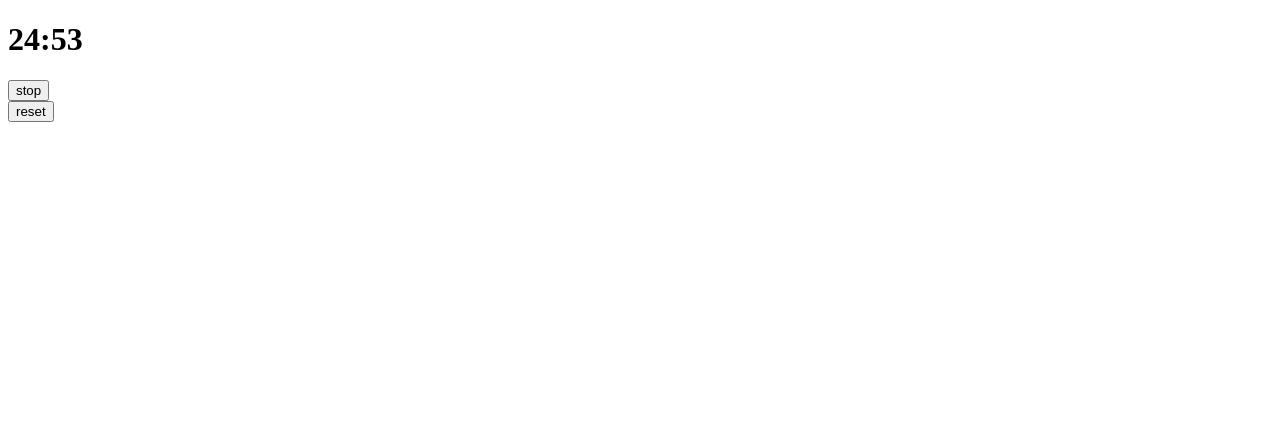
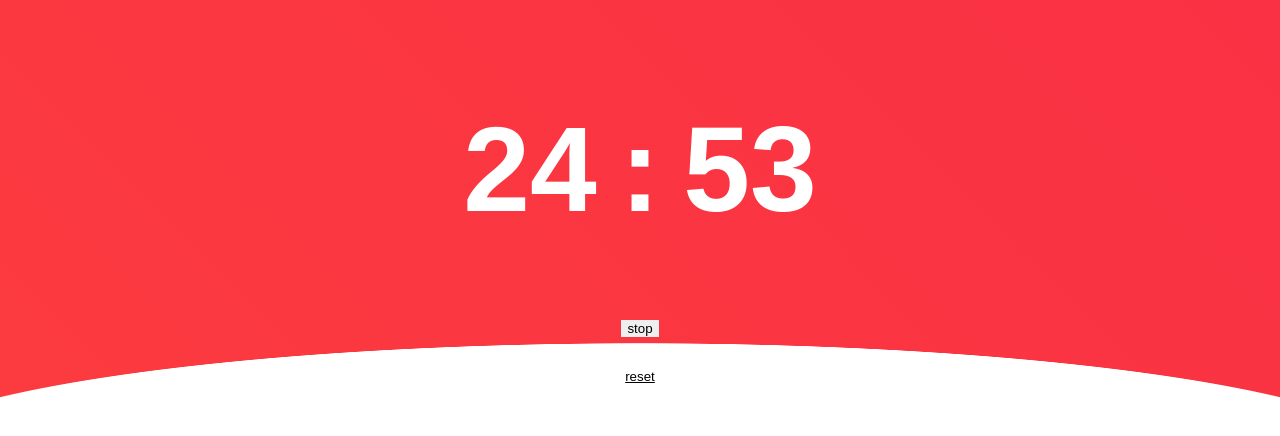
Before and after one commit to vzhurbin/basic-timer, a React (Create React App) app: page / in a window 1280 px wide. Shown: the top 436 px of the page. Built offline with nearby package versions, Linux system fonts and the light colour scheme.

Commit message:
add scss (not working)

```diff
--- a/src/index.css
+++ /dev/null
@@ -1,5 +0,0 @@
-body {
-  margin: 0;
-  padding: 0;
-  font-family: sans-serif;
-}
--- a/src/index.js
+++ b/src/index.js
@@ -2,7 +2,7 @@ import React from 'react';
 import ReactDOM from 'react-dom';
 import { Provider } from 'react-redux';
 
-// import './index.css';
+import './index.scss';
 import App from './App';
 import store from './timeCounter/reducer';
 
--- /dev/null
+++ b/src/index.scss
@@ -0,0 +1,190 @@
+body {
+    margin: 0;
+    padding: 0;
+    font-family: sans-serif;
+}
+
+$accent: #00c572;
+/**
+generics / base / type selectors
+*/
+
+html {
+    text-align: center;
+    font-family: 'Bangers', cursive;
+    font-size: 1.4em;
+}
+
+input,
+button {
+    font-family: inherit;
+}
+
+input[type=number]::-webkit-inner-spin-button,
+input[type=number]::-webkit-outer-spin-button {
+    -webkit-appearance: none;
+    margin: 0;
+}
+
+button {
+    appearance: none;
+    cursor: pointer;
+    outline: none;
+    border: none;
+}
+
+/**
+Objects
+*/
+
+.control {
+    &__label {
+        font-size: 1em;
+        text-transform: lowercase;
+    }
+}
+
+.time {
+    &__input {
+        width: 3em;
+        text-align: center;
+        appearance: none;
+        border: none;
+        background: none;
+        font-size: 1.5em;
+        text-align: center;
+        outline: none;
+        overflow: hidden;
+        &:focus {
+            color: $accent;
+        }
+    }
+    &__control {
+        line-height: 1.5em;
+        cursor: pointer;
+        &:hover {
+            color: $accent;
+        }
+    }
+}
+
+.button {
+    width: 150px;
+    padding: 1em 1.5em;
+    text-align: center;
+    background: $accent;
+    color: #fff;
+    border-radius: 2em;
+    user-select: none;
+    box-shadow: 4px 6px 18px rgba(0, 0, 0, .2);
+    &:hover {
+        background: #00ac63;
+        cursor: pointer;
+    }
+}
+
+.button-anchor {
+    background: none;
+    text-decoration: underline;
+    &:hover {
+        color: $accent;
+        text-decoration: none;
+    }
+}
+
+.timer {
+    font-size: 15vmin;
+    margin: 0;
+    padding: 100px 0;
+    @media (max-width: 700px) {
+        font-size: 20vmin;
+    }
+    &__mins,
+    &__secs {
+        min-width: 1.5em;
+        display: inline-block;
+    }
+}
+
+.start-stop {
+    margin: 0 0 1em;
+    &__button {
+        &:before {
+            content: '';
+            margin: 0 10px 0 0;
+            width: 0px;
+            height: 0px;
+            border-top: 5px solid transparent;
+            border-bottom: 5px solid transparent;
+            border-left: 10px solid white;
+            display: inline-block;
+            vertical-align: middle;
+            transition: all 0.3s ease;
+        }
+        &--stop {
+            &:before {
+                border-top-color: white;
+                border-bottom-color: white;
+                transform: rotate(180deg);
+            }
+        }
+    }
+}
+
+.timer-settings {
+    margin: auto;
+    padding: 10vmin 5%;
+    max-width: 600px;
+}
+
+.timer-container {
+    padding: 0 5% 100px 5%;
+    background: linear-gradient(-135deg, rgba(237, 22, 74, 0.3), rgba(238, 55, 55, 0.2)) #ff3c41;
+    color: #fff;
+    position: relative;
+    z-index: 1;
+    transition: background-color 0.3s ease;
+    &--break {
+        background-color: #0e6fff;
+    }
+}
+
+.controls-container {
+    position: relative;
+    z-index: 5;
+    &:before {
+        content: '';
+        height: 100px;
+        margin-top: -95px;
+        margin-bottom: -130px;
+        width: 100%;
+        background: radial-gradient(ellipse farthest-side at 50% 120%, #fff 0%, #fff 99.5%, rgba(255, 255, 255, 0) 100%) center center no-repeat;
+        background-size: 120% 100%;
+        display: block;
+    }
+}
+
+/**
+Layout
+*/
+
+.wrapper {
+    width: 100%;
+}
+
+.container {
+    width: 500px;
+    max-width: 100%;
+    margin: auto;
+}
+
+.flex-grid {
+    display: flex;
+    justify-content: center;
+    align-items: center;
+    align-content: center;
+}
+
+.col {
+    flex: 1;
+}
```
